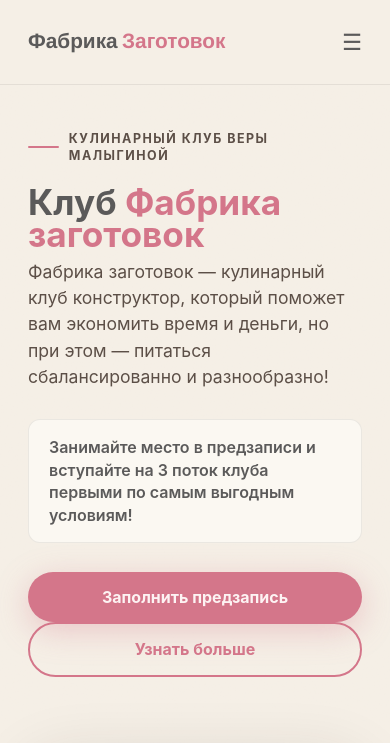
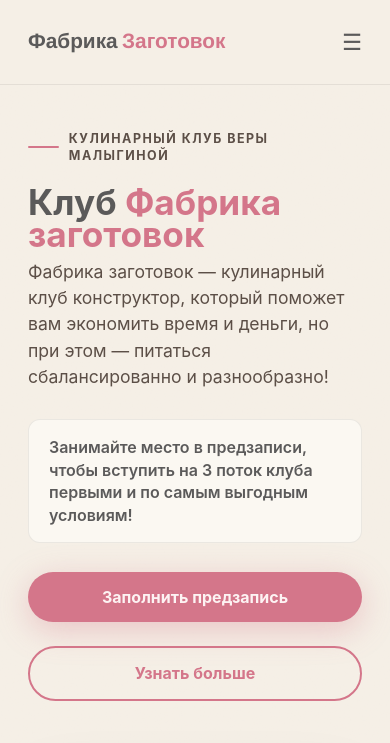
Before and after one commit to kozlovheritage/fabrika_zagotovok, a plain HTML site: page index.html in a window 390 px wide. Shown: the top 743 px of the page. Drawn offline with nearby package versions, Linux system fonts and the light colour scheme; a web font is replaced by a local one.

Commit message:
index.html

```diff
--- a/index.html
+++ b/index.html
@@ -278,18 +278,20 @@ footer{background:#2c2420;padding:60px 0 30px;clear:both}
   .content-cards{grid-template-columns:1fr}
   .rev-nav{gap:12px}
   .rev-btn{width:40px;height:40px;font-size:1.2rem}
-  /* ИСПРАВЛЕНИЕ: увеличиваем расстояние между кнопками героя на мобилках */
-  .hero-actions{
-    flex-direction: column;
-    align-items: stretch;
-    gap: 24px;
-    margin-bottom: 20px;
+  /* ИСПРАВЛЕНИЕ: гарантируем вертикальное расположение кнопок и отступ */
+  .hero .hero-actions{
+    display: flex !important;
+    flex-direction: column !important;
+    align-items: stretch !important;
+    gap: 24px !important;
+    margin-bottom: 24px !important;
   }
-  .hero-actions .btn{
-    width: 100%;
-    text-align: center;
-    justify-content: center;
-    padding: 14px 20px;
+  .hero .hero-actions .btn{
+    width: 100% !important;
+    text-align: center !important;
+    justify-content: center !important;
+    padding: 14px 20px !important;
+    box-sizing: border-box;
   }
 }
 @media (max-width:576px){
@@ -328,7 +330,7 @@ footer{background:#2c2420;padding:60px 0 30px;clear:both}
 <h1 class="hero-title reveal reveal-delay-1">Клуб <span>Фабрика заготовок</span></h1>
 <p class="hero-sub reveal reveal-delay-1">Фабрика заготовок — кулинарный клуб конструктор, который поможет вам экономить время и деньги, но при этом — питаться сбалансированно и разнообразно!</p>
 <div class="hero-highlight reveal reveal-delay-2" style="margin-top:20px">
-Занимайте место в предзаписи и вступайте на 3 поток клуба первыми по самым выгодным условиям!
+Занимайте место в предзаписи, чтобы вступить на 3 поток клуба первыми и по самым выгодным условиям!
 </div>
 <div class="hero-actions reveal reveal-delay-3">
 <a href="#" class="btn open-waitlist">Заполнить предзапись</a>
```
